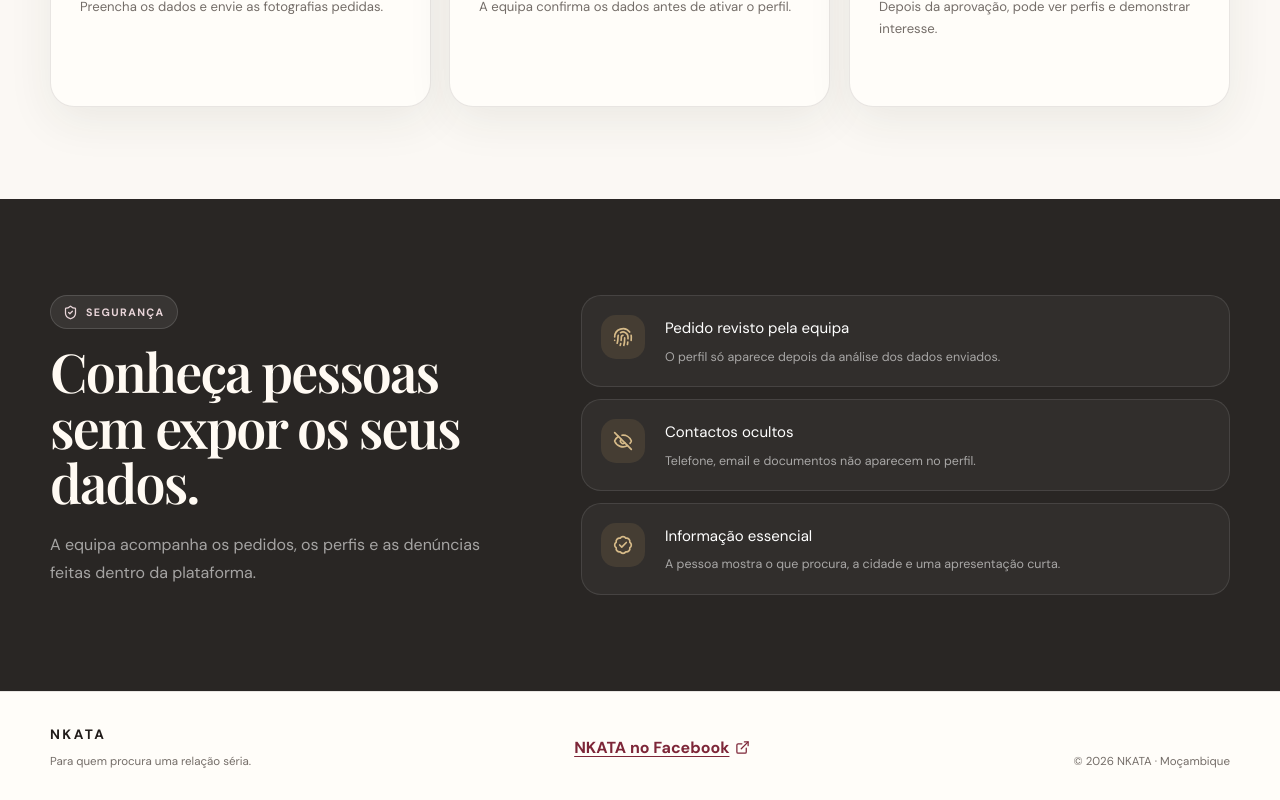
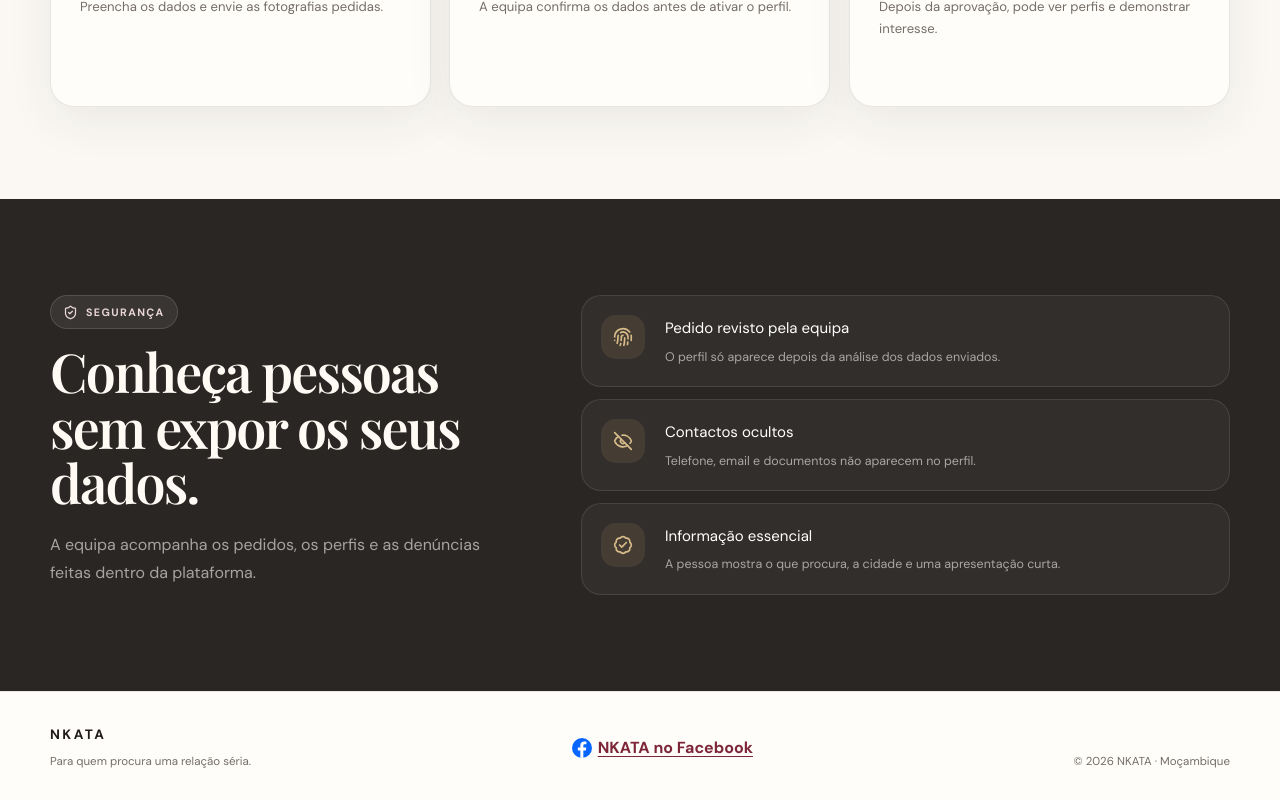
Before and after one commit to fernandomacombo/nkata, a React (Vite) app in the folder frontend/: page / in a window 1280 px wide. Shown: the part 1623-2423 px from the top of the page. Built offline with nearby package versions, Linux system fonts and the light colour scheme; no server answers; a web font is replaced by a local one.

Commit message:
Mostrar o ícone do Facebook nas ligações NKATA

```diff
--- a/frontend/src/components/brand/FacebookLink.jsx
+++ b/frontend/src/components/brand/FacebookLink.jsx
@@ -1,5 +1,3 @@
-import { ExternalLink } from "lucide-react";
-
 export default function FacebookLink() {
   return (
     <a
@@ -8,7 +6,11 @@ export default function FacebookLink() {
       target="_blank"
       rel="noopener noreferrer"
     >
-      NKATA no Facebook <ExternalLink size={15} aria-hidden="true" />
+      <svg width="20" height="20" viewBox="0 0 24 24" aria-hidden="true" focusable="false">
+        <circle cx="12" cy="12" r="12" fill="#0866ff" />
+        <path fill="#fff" d="M13.6 24v-9h3l.5-3.5h-3.5V9.2c0-1 .3-1.7 1.8-1.7h1.9V4.4c-.3-.1-1.4-.2-2.7-.2-2.7 0-4.6 1.6-4.6 4.7v2.6H7V15h3v8.8c.7.1 1.3.2 2 .2z" />
+      </svg>
+      NKATA no Facebook
     </a>
   );
 }
```
